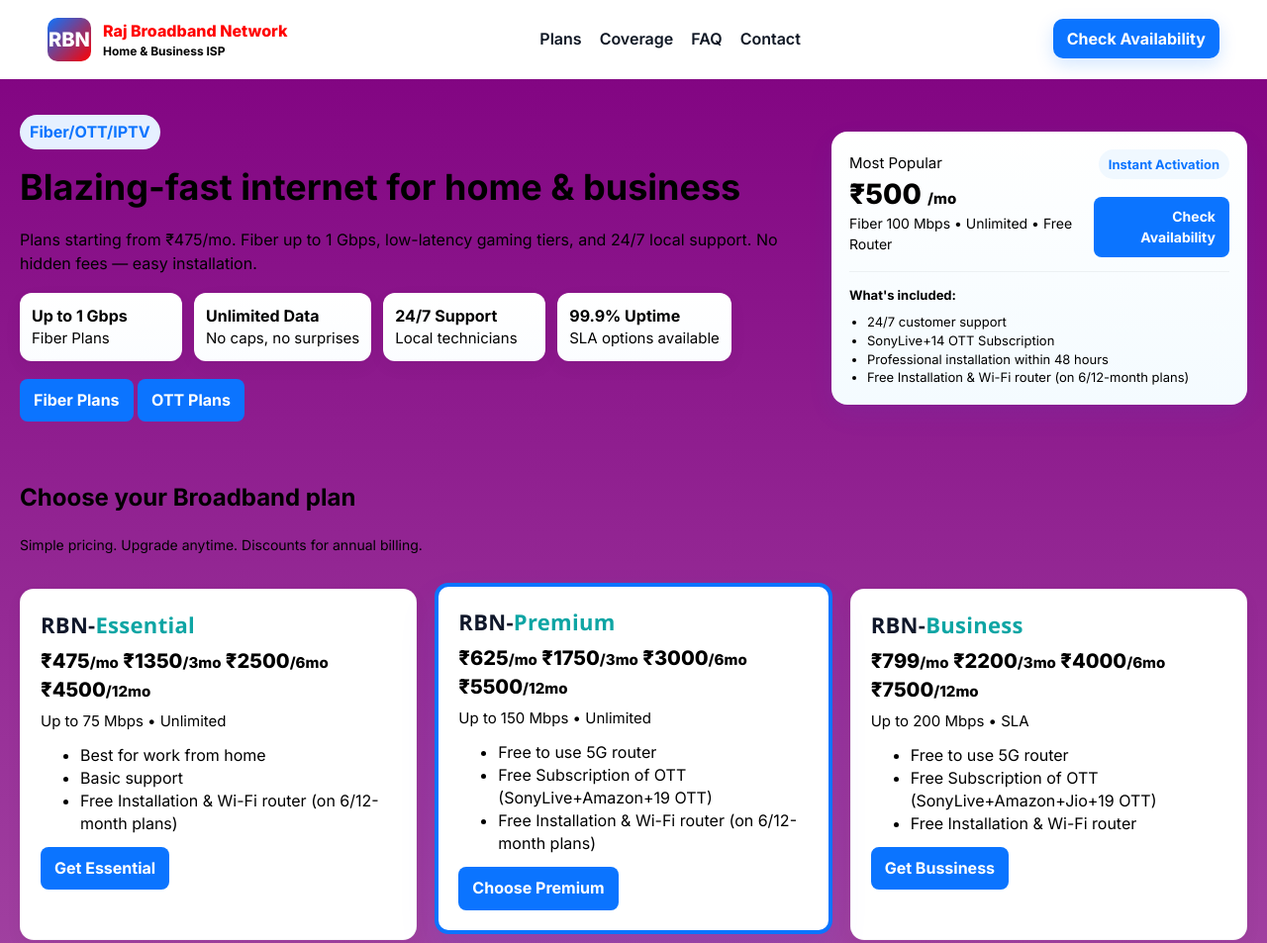
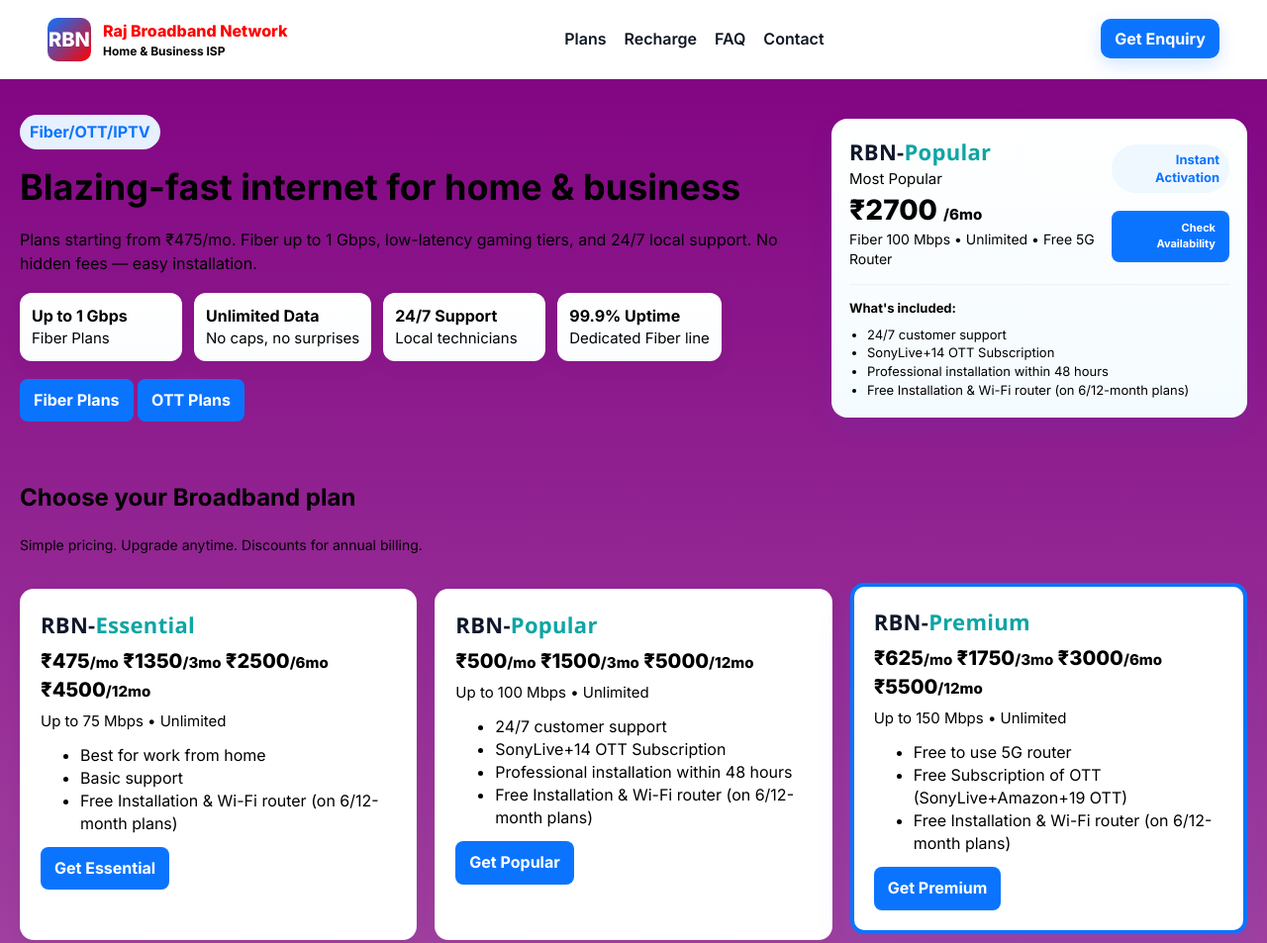
Before and after one commit to rajbroadbandnetwork/rbn, a plain HTML site: page index.html in a window 1280 px wide. Shown: the top 953 px of the page at 99% size. Drawn offline with Linux system fonts and the light colour scheme.

Commit message:
Update index.html

```diff
--- a/index.html
+++ b/index.html
@@ -88,14 +88,14 @@
         <button class="mobile-toggle" id="menuToggle" aria-expanded="false" aria-controls="mainMenu">☰</button>
         <ul id="mainMenu">
           <li><a href="#plans">Plans</a></li>
-          <li><a href="#coverage">Coverage</a></li>
+          <li><a href="#coverage">Recharge</a></li>
           <li><a href="#faq">FAQ</a></li>
           <li><a href="#contact">Contact</a></li>
         </ul>
       </nav>
 
       <div>
-        <a class="cta" href="#contact">Check Availability</a>
+        <a class="cta" href="#contact">Get Enquiry</a>
       </div>
     </div>
   </header>
@@ -111,7 +111,7 @@
           <div class="feature"><strong>Up to 1 Gbps</strong><div class="small">Fiber Plans</div></div>
           <div class="feature"><strong>Unlimited Data</strong><div class="small">No caps, no surprises</div></div>
           <div class="feature"><strong>24/7 Support</strong><div class="small">Local technicians</div></div>
-          <div class="feature"><strong>99.9% Uptime</strong><div class="small">SLA options available</div></div>
+          <div class="feature"><strong>99.9% Uptime</strong><div class="small">Dedicated Fiber line</div></div>
         </div>
 
         <div style="margin-top:18px">
@@ -123,14 +123,30 @@
       <aside class="hero-card" aria-label="Quick plan">
         <div style="display:flex;justify-content:space-between;align-items:center">
           <div>
+		  <a href="/" class="text-logo" aria-label="Homepage">RBN-<span>Popular</span></a>
+<style>
+.text-logo{
+		font-family: 'Segoe UI', Roboto, sans-serif;
+		font-weight:700;
+		font-size:22px;
+		letter-spacing:0.3px;
+		color:#0f172a;
+		text-decoration:none;
+		display:inline-block;
+		}
+.text-logo span{
+		color:#0ea5a4;
+		font-weight:800;
+		}
+</style>
             <div class="small">Most Popular</div>
-            <div class="price">₹500 <span class="small">/mo</span></div>
-            <div class="muted">Fiber 100 Mbps • Unlimited • Free Router</div>
+            <div class="price">₹2700 <span class="small">/6mo</span></div>
+            <div class="muted">Fiber 100 Mbps • Unlimited • Free 5G Router</div>
           </div>
           <div style="text-align:right">
             <div class="badge">Instant Activation</div>
             <div style="height:18px"></div>
-            <a class="btn btn-primary" href="#contact" style="font-size:14px">Check Availability</a>
+            <a class="btn btn-primary" href="#contact" style="font-size:11px">Check Availability</a>
           </div>
         </div>
 
@@ -180,6 +196,34 @@
           <a class="btn btn-primary" href="#contact">Get Essential</a>
         </article>
 
+		<article class="plan" role="listitem" aria-label="Basic plan">
+		<a href="/" class="text-logo" aria-label="Homepage">RBN-<span>Popular</span></a>
+<style>
+.text-logo{
+		font-family: 'Segoe UI', Roboto, sans-serif;
+		font-weight:700;
+		font-size:22px;
+		letter-spacing:0.3px;
+		color:#0f172a;
+		text-decoration:none;
+		display:inline-block;
+		}
+.text-logo span{
+		color:#0ea5a4;
+		font-weight:800;
+		}
+</style>
+		  <div class="price">₹500<span class="small">/mo</span>  ₹1500<span class="small">/3mo</span> ₹5000<span class="small">/12mo</span></div>
+          <div class="small">Up to 100 Mbps • Unlimited</div>
+          <ul style="margin-top:12px;margin-bottom:12px;color:var(--muted)">
+            <li>24/7 customer support</li>
+			<li>SonyLive+14 OTT Subscription</li>
+            <li>Professional installation within 48 hours</li>
+            <li>Free Installation & Wi-Fi router (on 6/12-month plans)</li>
+          </ul>
+          <a class="btn btn-primary" href="#contact">Get Popular</a>
+        </article>
+
         <article class="plan featured" role="listitem" aria-label="Popular plan">
           <a href="/" class="text-logo" aria-label="Homepage">RBN-<span>Premium</span></a>
 <style>
@@ -204,7 +248,7 @@
 			<li>Free Subscription of OTT (SonyLive+Amazon+19 OTT)</li>
             <li>Free Installation & Wi-Fi router (on 6/12-month plans)</li>
           </ul>
-          <a class="btn btn-primary" href="#contact">Choose Premium</a>
+          <a class="btn btn-primary" href="#contact">Get Premium</a>
         </article>
 
         <article class="plan" role="listitem" aria-label="Business/ plan">
@@ -269,7 +313,22 @@
 
       <div class="plans" role="list">
         <article class="plan" role="listitem" aria-label="Basic plan">
-          <h3>RBN-SILVER</h3>
+          <a href="/" class="text-logo" aria-label="Homepage">RBN OTT-<span>SILVER</span></a>
+<style>
+.text-logo{
+		font-family: 'Segoe UI', Roboto, sans-serif;
+		font-weight:700;
+		font-size:22px;
+		letter-spacing:0.3px;
+		color:#0f172a;
+		text-decoration:none;
+		display:inline-block;
+		}
+.text-logo span{
+		color:#0ea5a4;
+		font-weight:800;
+		}
+</style>
 		  <div class="price"> ₹70 <span class="small">/mo</span>  ₹190 <span class="small">/3mo</span>  ₹365 <span class="small">/6mo</span>  ₹710 <span class="small">/12mo</span></div>
 		  <ul style="margin-top:12px;margin-bottom:12px;color:var(--muted)">
 		  <li>SonyLive</li>
@@ -281,7 +340,22 @@
         </article>
 
         <article class="plan featured" role="listitem" aria-label="Popular plan">
-          <h3>RBN-GOLD <span style="font-size:13px;color:var(--muted);font-weight:600"></h3>
+          <a href="/" class="text-logo" aria-label="Homepage">RBN OTT-<span>GOLD</span></a>
+<style>
+.text-logo{
+		font-family: 'Segoe UI', Roboto, sans-serif;
+		font-weight:700;
+		font-size:22px;
+		letter-spacing:0.3px;
+		color:#0f172a;
+		text-decoration:none;
+		display:inline-block;
+		}
+.text-logo span{
+		color:#0ea5a4;
+		font-weight:800;
+		}
+</style>
           <div class="price">₹110 <span class="small">/mo</span>  ₹300 <span class="small">/3mo</span>  ₹585<span class="small">/6mo</span>  ₹1000<span class="small">/12mo</span></div>
 		  <ul style="margin-top:12px;margin-bottom:12px;color:var(--muted)">
 		  <li>SonyLive</li>
@@ -293,7 +367,22 @@
         </article>
 
         <article class="plan" role="listitem" aria-label="Business plan">
-          <h3>RBN-PLATINUM</h3>
+          <a href="/" class="text-logo" aria-label="Homepage">RBN OTT-<span>PLATINUM</span></a>
+<style>
+.text-logo{
+		font-family: 'Segoe UI', Roboto, sans-serif;
+		font-weight:700;
+		font-size:22px;
+		letter-spacing:0.3px;
+		color:#0f172a;
+		text-decoration:none;
+		display:inline-block;
+		}
+.text-logo span{
+		color:#0ea5a4;
+		font-weight:800;
+		}
+</style>
 		  <div class="price">₹210<span class="small">/mo</span>  ₹575<span class="small">/3mo</span>  ₹1099<span class="small">/6mo</span>  ₹1750<span class="small">/12mo</span></div>
 		  <ul style="margin-top:12px;margin-bottom:12px;color:var(--muted)">
 		  <li>SonyLive</li>
@@ -306,7 +395,22 @@
         </article>
 
 		<article class="plan" role="listitem" aria-label="Business plan">
-          <h3>RBN-PLATINUM+</h3>
+          <a href="/" class="text-logo" aria-label="Homepage">RBN OTT-<span>PLATINUM+</span></a>
+<style>
+.text-logo{
+		font-family: 'Segoe UI', Roboto, sans-serif;
+		font-weight:700;
+		font-size:22px;
+		letter-spacing:0.3px;
+		color:#0f172a;
+		text-decoration:none;
+		display:inline-block;
+		}
+.text-logo span{
+		color:#0ea5a4;
+		font-weight:800;
+		}
+</style>
 		  <div class="price">₹299<span class="small">/mo</span>  ₹799<span class="small">/3mo</span>  ₹1450<span class="small">/6mo</span>  ₹2500<span class="small">/12mo</span></div>
 		  <ul style="margin-top:12px;margin-bottom:12px;color:var(--muted)">
 		  <li>SonyLive</li>
@@ -388,9 +492,40 @@
           <input type="email" id="email" name="email" placeholder="Email address" required>
           <select id="plan" name="plan" aria-label="Interested plan">
             <option value="">Interested plan (optional)</option>
-            <option>Essential — ₹475/mo</option>
-            <option>Premium — ₹699/mo</option>
-            <option>Business — ₹699/mo</option>
+            <option>RBN-Essential — ₹475/mo</option>
+			<option>RBN-Essential — ₹1350/3mo</option>
+			<option>RBN-Essential — ₹2500/6mo</option>
+			<option>RBN-Essential — ₹4500/12mo</option>
+			<option>RBN-Popular — ₹500/mo</option>
+			<option>RBN-Popular — ₹1500/3mo</option>
+			<option>RBN-Popular — ₹2700/6mo</option>
+			<option>RBN-Popular — ₹5000/12mo</option>
+            <option>RBN-Premium — ₹625/mo</option>
+			<option>RBN-Premium — ₹1750/3mo</option>
+			<option>RBN-Premium — ₹3000/6mo</option>
+			<option>RBN-Premium — ₹5500/12mo</option>
+            <option>RBN-Business — ₹799/mo</option>
+			<option>RBN-Business — ₹2200/3mo</option>
+			<option>RBN-Business — ₹4000/6mo</option>
+			<option>RBN-Business — ₹7500/12mo</option>
+			<option>RBN-Power — ₹1180/mo</option>
+			<option>RBN-Power — ₹3000/3mo</option>
+			<option>RBN-OTT-SILVER — ₹70/mo</option>
+			<option>RBN-OTT-SILVER — ₹190/3mo</option>
+			<option>RBN-OTT-SILVER — ₹365/6mo</option>
+			<option>RBN-OTT-SILVER — ₹710/12mo</option>
+			<option>RBN-OTT-GOLD — ₹110/mo</option>
+			<option>RBN-OTT-GOLD — ₹300/3mo</option>
+			<option>RBN-OTT-GOLD — ₹585/6mo</option>
+			<option>RBN-OTT-GOLD — ₹1000/12mo</option>
+			<option>RBN-OTT-PLATINUM — ₹210/mo</option>
+			<option>RBN-OTT-PLATINUM — ₹575/3mo</option>
+			<option>RBN-OTT-PLATINUM — ₹1099/6mo</option>
+			<option>RBN-OTT-PLATINUM — ₹1750/12mo</option>
+			<option>RBN-OTT-PLATINUM+ — ₹299/mo</option>
+			<option>RBN-OTT-PLATINUM+ — ₹799/3mo</option>
+			<option>RBN-OTT-PLATINUM+ — ₹1450/6mo</option>
+			<option>RBN-OTT-PLATINUM+ — ₹2500/12mo</option>
           </select>
         </div>
 
```
